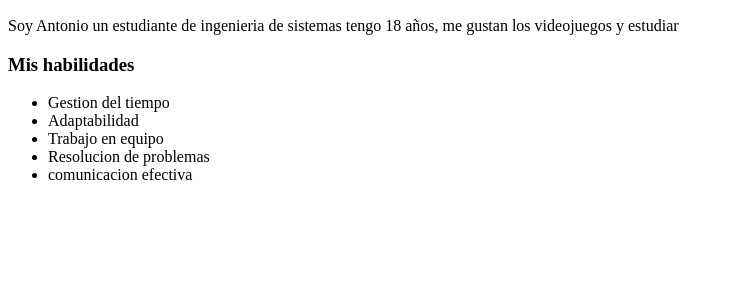
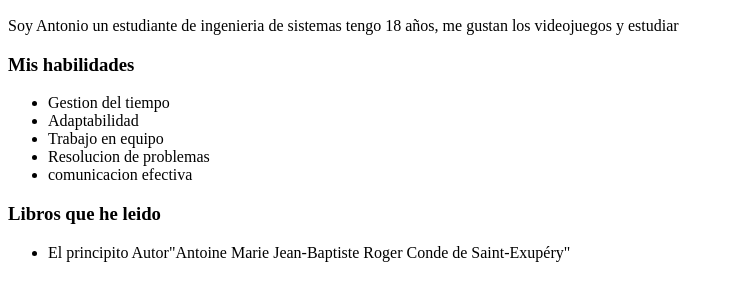
Before and after one commit to Alexrl16/Primer-ejercicio, a plain HTML site: page index.html in a window 1280 px wide. Shown: the part 110-410 px from the top of the page, without its empty margins (0-731 px from the left). Drawn offline with Linux system fonts and the light colour scheme.

Commit message:
Octavo commit

```diff
--- a/index.html
+++ b/index.html
@@ -23,5 +23,11 @@
             <li>comunicacion efectiva</li>
         </ul>
     </section>
+    <section>
+        <h3>Libros que he leido</h3>
+        <ul>
+            <li>El principito Autor"Antoine Marie Jean-Baptiste Roger Conde de Saint-Exupéry"</li>
+        </ul>
+    </section>
 </body>
 </html>
```
